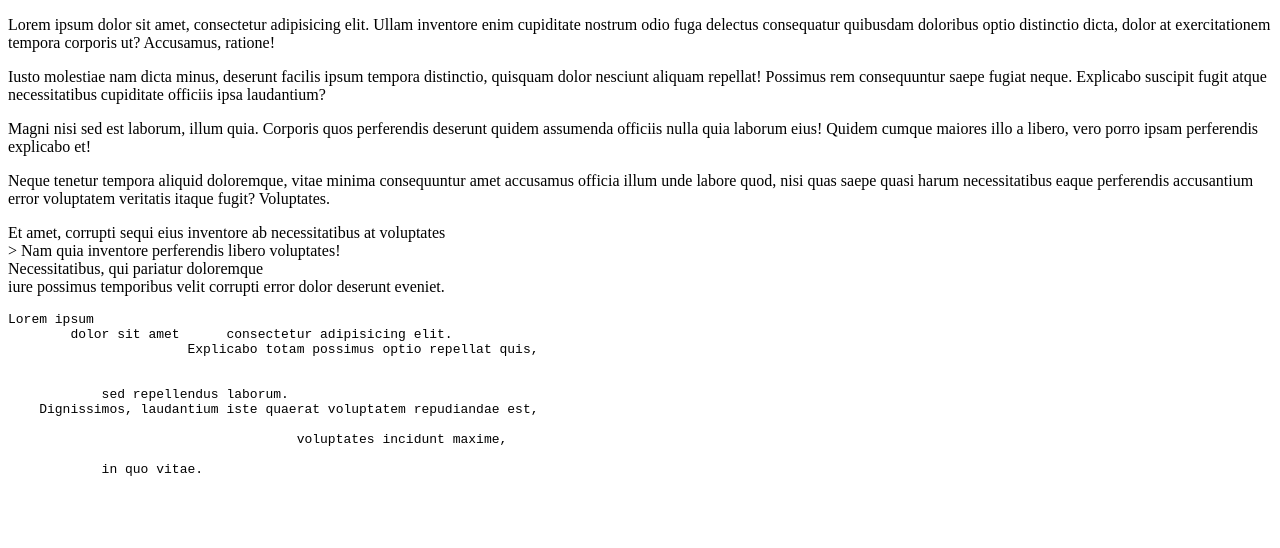
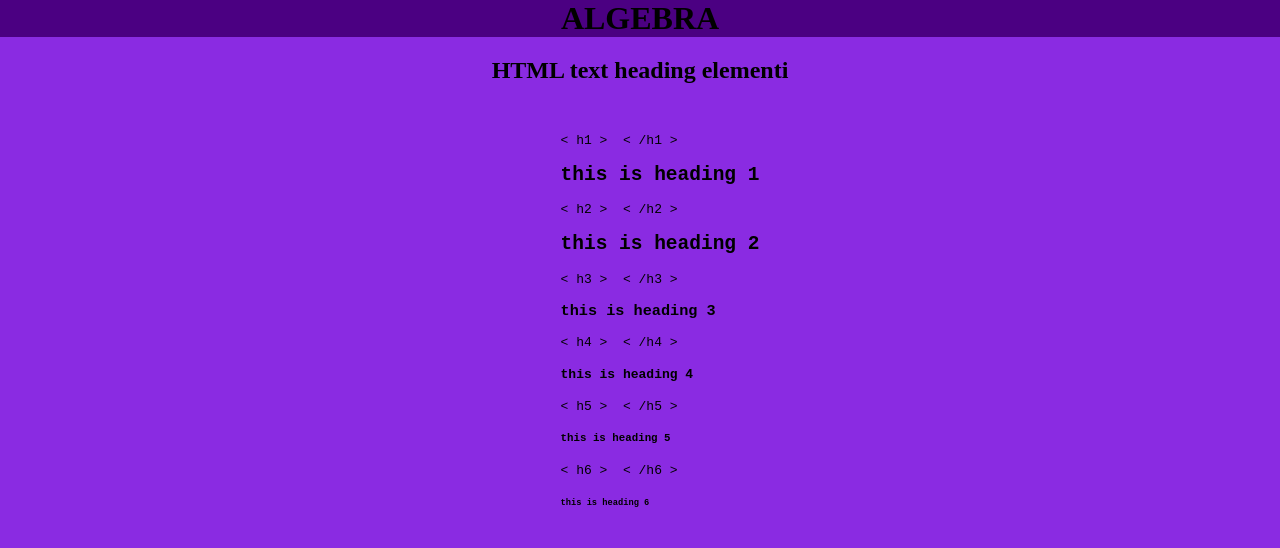
Before and after one commit to Ganuska/First_algebra_repo, a plain HTML site: page index.html in a window 1280 px wide. Drawn offline with Linux system fonts and the light colour scheme.

Commit message:
html headings
some HTML headings and simple inline css just for testing

```diff
--- a/index.html
+++ b/index.html
@@ -4,53 +4,47 @@
     <meta charset="UTF-8" />
     <meta name="viewport" content="width=device-width, initial-scale=1.0" />
     <meta http-equiv="X-UA-Compatible" content="ie=edge" />
-    <title>Elementi za označavanje teksta</title>
+    <meta name="Author" content="Zoran Santavec" />
+    <title>Zoran Santavec</title>
   </head>
 
-  <body>
-    <!-- paragrafi, novi red, unaprijed oblikovani tekst -->
-    <p>
-      Lorem ipsum dolor sit amet, consectetur adipisicing elit. Ullam inventore
-      enim cupiditate nostrum odio fuga delectus consequatur quibusdam doloribus
-      optio distinctio dicta, dolor at exercitationem tempora corporis ut?
-      Accusamus, ratione!
-    </p>
-    <p>
-      Iusto molestiae nam dicta minus, deserunt facilis ipsum tempora
-      distinctio, quisquam dolor nesciunt aliquam repellat! Possimus rem
-      consequuntur saepe fugiat neque. Explicabo suscipit fugit atque
-      necessitatibus cupiditate officiis ipsa laudantium?
-    </p>
-    <p>
-      Magni nisi sed est laborum, illum quia. Corporis quos perferendis deserunt
-      quidem assumenda officiis nulla quia laborum eius! Quidem cumque maiores
-      illo a libero, vero porro ipsam perferendis explicabo et!
-    </p>
-    <p>
-      Neque tenetur tempora aliquid doloremque, vitae minima consequuntur amet
-      accusamus officia illum unde labore quod, nisi quas saepe quasi harum
-      necessitatibus eaque perferendis accusantium error voluptatem veritatis
-      itaque fugit? Voluptates.
-    </p>
-    <p>
-      Et amet, corrupti sequi eius inventore ab necessitatibus at voluptates
-      <br />> Nam quia inventore perferendis libero voluptates!<br />
-      Necessitatibus, qui pariatur doloremque<br />
-      iure possimus temporibus velit corrupti error dolor deserunt eveniet.
-    </p>
-
-    <pre>
-Lorem ipsum
-        dolor sit amet      consectetur adipisicing elit.
-                       Explicabo totam possimus optio repellat quis,
-
-
-            sed repellendus laborum.
-    Dignissimos, laudantium iste quaerat voluptatem repudiandae est,
-
-                                     voluptates incidunt maxime,
-
-            in quo vitae.</pre
-    >
+  <body style="margin: 0px; background-color: blueviolet">
+    <main>
+      <h1
+        style="
+          background-color: indigo;
+          display: flex;
+          justify-content: center;
+          margin: 0px;
+        "
+      >
+        ALGEBRA
+      </h1>
+      <h2 style="display: flex; justify-content: center">
+        HTML text heading elementi
+      </h2>
+      <section style="display: flex; justify-content: center">
+        <ul style="list-style: none">
+          <li>
+            <pre>< h1 >  < /h1 > <h1>this is heading 1</h1></pre>
+          </li>
+          <li>
+            <pre>< h2 >  < /h2 > <h2>this is heading 2</h2></pre>
+          </li>
+          <li>
+            <pre>< h3 >  < /h3 > <h3>this is heading 3</h3></pre>
+          </li>
+          <li>
+            <pre>< h4 >  < /h4 > <h4>this is heading 4</h4></pre>
+          </li>
+          <li>
+            <pre>< h5 >  < /h5 > <h5>this is heading 5</h5></pre>
+          </li>
+          <li>
+            <pre>< h6 >  < /h6 > <h6>this is heading 6</h6></pre>
+          </li>
+        </ul>
+      </section>
+    </main>
   </body>
 </html>
```
